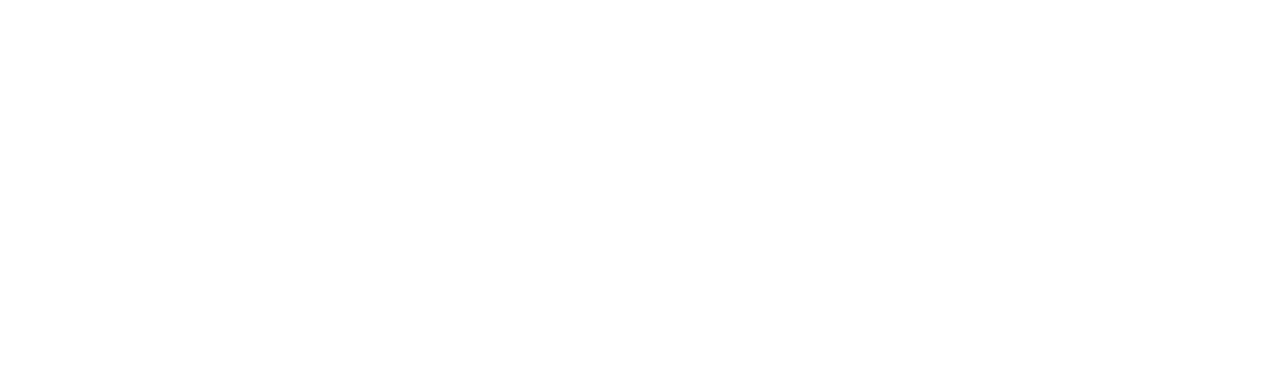
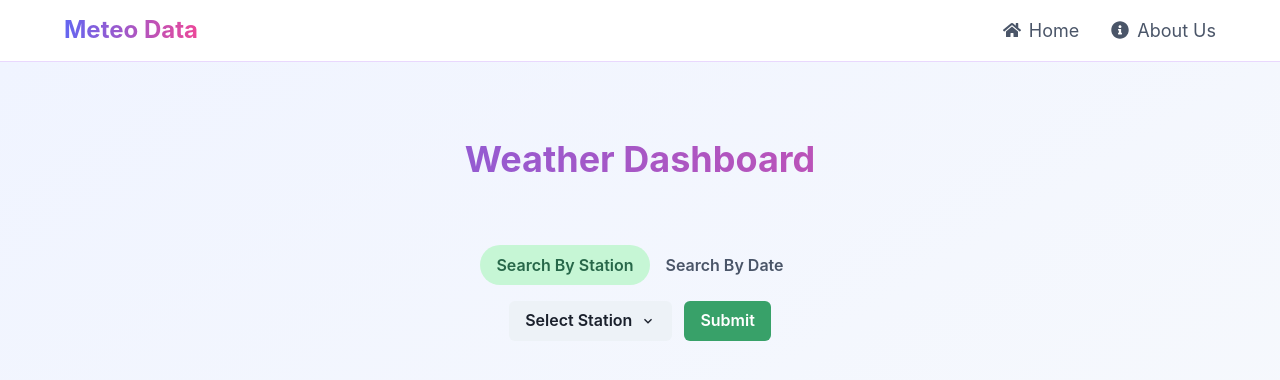
Before and after one commit to MeteoDataApp/Frontend, a React (Vite) app in the folder client/: page /dashboard in a window 1280 px wide. Before the commit this address had no page. Shown: the top 380 px of the page. Built offline with nearby package versions, Linux system fonts and the light colour scheme.

Commit message:
[Enhancement] - Added UI Skeleton for Dashboard Page.

```diff
--- a/client/package.json
+++ b/client/package.json
@@ -10,9 +10,11 @@
     "preview": "vite preview"
   },
   "dependencies": {
+    "@chakra-ui/icons": "^2.2.4",
     "@chakra-ui/react": "^2.10.6",
     "@emotion/react": "^11.14.0",
     "@emotion/styled": "^11.14.0",
+    "axios": "^1.8.3",
     "framer-motion": "^12.5.0",
     "react": "^18.2.0",
     "react-dom": "^18.2.0",
--- a/client/src/main.jsx
+++ b/client/src/main.jsx
@@ -6,6 +6,7 @@
 import Layout from './Layout'
 import HomePage from './pages/Homepage'
 import AboutUs from './pages/AboutUs'
+import Dashboard from './pages/Dashboard'
 
 ReactDOM.createRoot(document.getElementById('root')).render(
 	<React.StrictMode>
@@ -14,6 +15,7 @@
 				<Routes>
 					<Route path="/" element={<Layout />}>
 						<Route index element={<HomePage />} />
+						<Route path="dashboard" element={<Dashboard />} />
 						<Route path="about" element={<AboutUs />} />
 					</Route>
 				</Routes>
--- a/client/src/pages/AboutUs.jsx
+++ b/client/src/pages/AboutUs.jsx
@@ -87,7 +87,7 @@
                     colorScheme="blue"
                     bgGradient="linear(to-r, #6366f1, #ec4899)"
                     _hover={{ boxShadow: "lg" }}
-                    onClick={() => navigate("/")}
+                    onClick={() => navigate("/dashboard")}
                     fontWeight="bold"
                     borderRadius="xl"
                     py={6}
--- /dev/null
+++ b/client/src/pages/Dashboard.jsx
@@ -0,0 +1,100 @@
+/* eslint-disable react/prop-types */
+import { motion } from 'framer-motion';
+import { Box, Heading, Button, Tabs, TabList, TabPanels, Tab, TabPanel, Menu, MenuButton, MenuList, MenuItem, Text } from '@chakra-ui/react';
+import { ChevronDownIcon } from '@chakra-ui/icons';
+
+const Dashboard = () => {
+    const MotionBox = motion(Box);
+
+    const handleSubmitStation = async() => {
+        console.log("Submit button clicked");
+    };
+
+    const stationList = [
+        { code: 58349, name: "苏州" },
+        { code: 58238, name: "南京" },
+        { code: 58354, name: "无锡" },
+        { code: 58343, name: "常州" },
+        { code: 58252, name: "镇江" },
+        { code: 58259, name: "南通" },
+        { code: 58246, name: "泰州" },
+        { code: 58245, name: "扬州" },
+        { code: 58027, name: "徐州" },
+        { code: 58044, name: "连云港" },
+        { code: 58141, name: "淮安" },
+        { code: 58154, name: "盐城" },
+        { code: 58131, name: "宿迁" },
+    ];
+
+    return (
+        <MotionBox
+            initial={{ opacity: 0 }}
+            animate={{ opacity: 1 }}
+            transition={{ duration: 0.8 }}
+            bgGradient="linear(to-br, #f0f4ff 0%, #f8fafc 100%)"
+            minH="100vh"
+            py={16}
+            px={4}
+        >
+            <MotionBox
+                textAlign="center"
+                mb={16}
+                initial={{ y: 20 }}
+                animate={{ y: 0 }}
+                transition={{ duration: 0.5 }}
+            >
+                <Heading
+                    bgGradient="linear(to-r, #6366f1, #ec4899)"
+                    bgClip="text"
+                    fontSize={{ base: '3xl', md: '4xl' }}
+                    mb={3}
+                    mt={3}
+                >
+                    Weather Dashboard
+                </Heading>
+            </MotionBox>
+
+            <MotionBox
+                display="flex"
+                justifyContent={"center"}
+                mx="auto"
+                mb={20}
+            >
+                <Tabs variant='soft-rounded' colorScheme='green'>
+                    <TabList>
+                        <Tab>Search By Station</Tab>
+                        <Tab>Search By Date</Tab>
+                    </TabList>
+                    <TabPanels>
+                        <TabPanel>
+                            <Menu mr={3}>
+                                {({ isOpen }) => (
+                                    <>
+                                    <MenuButton isActive={isOpen} as={Button} rightIcon={<ChevronDownIcon />}>
+                                        Select Station
+                                    </MenuButton>
+                                    <MenuList>
+                                        {stationList.map((station, index) => (
+                                            <MenuItem key={index}>{station.name + " (" + station.code + ")"}</MenuItem>
+                                        ))}
+                                    </MenuList>
+                                    </>
+                                )}
+                            </Menu>
+
+                            <Button ml={3} onClick={() => handleSubmitStation()} colorScheme='green'>
+                                Submit
+                            </Button>
+                        </TabPanel>
+                        <TabPanel>
+                            {/* date picker and submit button */}
+                            <Text>Coming soon!</Text>
+                        </TabPanel>
+                    </TabPanels>
+                </Tabs>
+            </MotionBox>
+        </MotionBox>
+    );
+};
+
+export default Dashboard;
--- a/client/src/pages/Homepage.jsx
+++ b/client/src/pages/Homepage.jsx
@@ -86,7 +86,7 @@
                         colorScheme="blue"
                         bgGradient="linear(to-r, #6366f1, #ec4899)"
                         _hover={{ boxShadow: "lg" }}
-                        onClick={() => navigate("/")}
+                        onClick={() => navigate("/dashboard")}
                         rightIcon={<FiArrowRight />}
                         fontWeight="bold"
                         borderRadius="xl"
```
Also changed, not shown: client/networking.js (added, +15 -0 lines), 2 other files (tests, documents, lock files or other folders).
